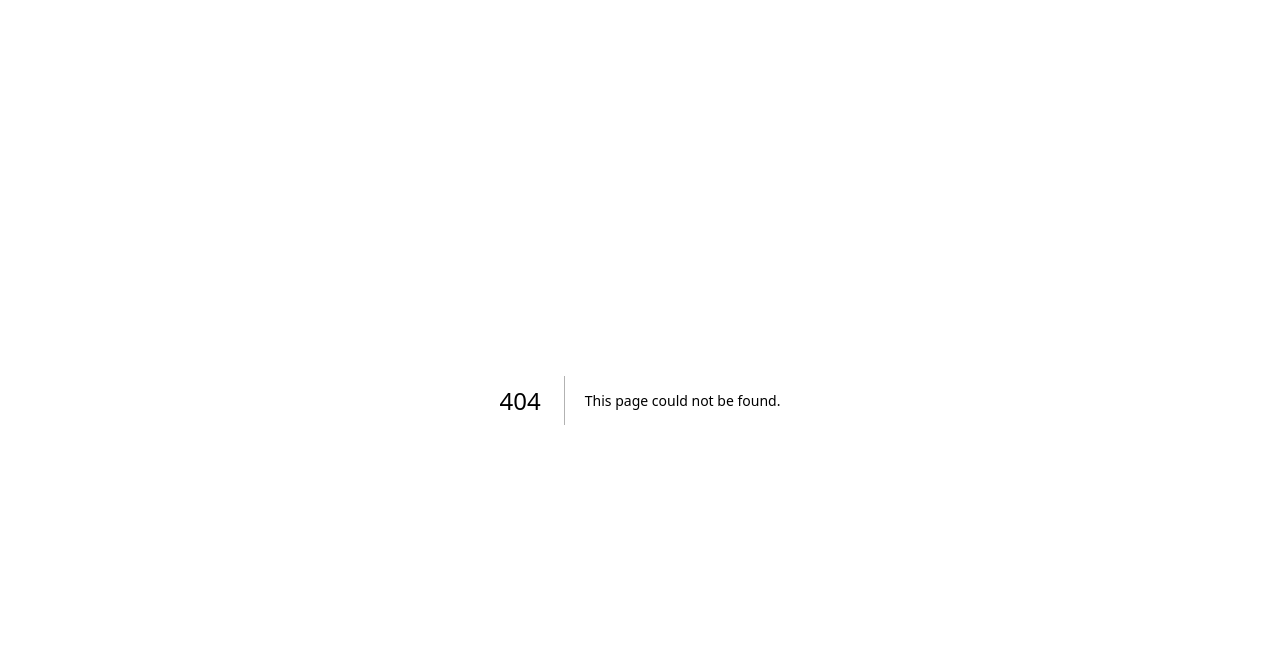
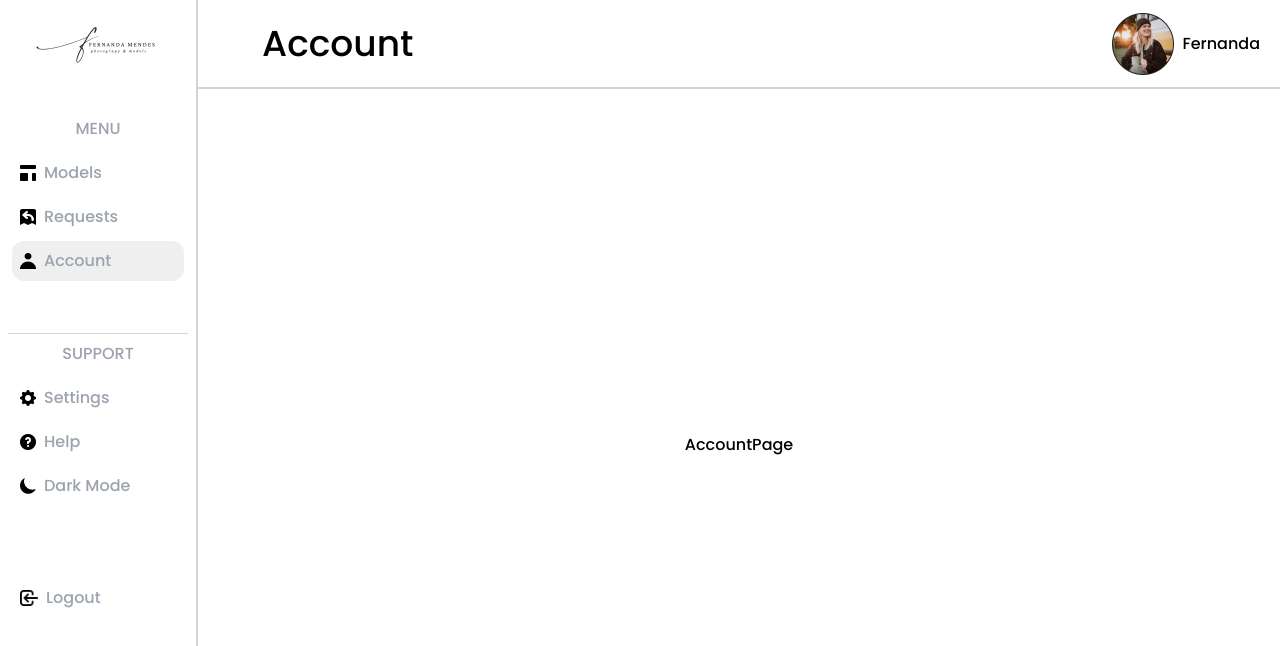
Before and after one commit to Models-App-Project/WebPageAdmin, a Next.js app: page /dashboard/account in a window 1280 px wide. Before the commit this address had no page. Shown: the top 646 px of the page. Built offline with nearby package versions, Linux system fonts and the light colour scheme.

Commit message:
feat(DashboardPages): Improving Dashboard Layout

```diff
--- a/src/app/auth/layout.tsx
+++ b/src/app/auth/layout.tsx
@@ -1,8 +1,7 @@
 "use client";
 
-import { setDark, setLight, toggleTheme } from "@/redux/theme";
+import { toggleTheme } from "@/redux/theme";
 import Image from "next/image";
-import { useEffect } from "react";
 import { useDispatch, useSelector } from "react-redux";
 
 const AuthLayout = ({
--- a/src/app/auth/login/page.tsx
+++ b/src/app/auth/login/page.tsx
@@ -4,7 +4,6 @@ import React, { useState } from "react";
 import Input from "../components/Input";
 import Link from "next/link";
 import Button from "../components/button";
-import { redirect } from "next/navigation";
 
 const Login = () => {
     const [email, setEmail] = useState("");
--- /dev/null
+++ b/src/app/dashboard/account/page.tsx
@@ -0,0 +1,5 @@
+const AccountPage = () => {
+    return <div>AccountPage</div>;
+};
+
+export default AccountPage;
--- a/src/app/dashboard/components/NavBar.tsx
+++ b/src/app/dashboard/components/NavBar.tsx
@@ -1,9 +1,24 @@
 import Image from "next/image";
+import { usePathname } from "next/navigation";
 
 const NavBar = () => {
+    const path = usePathname();
+
     return (
         <div className="w-full h-[100px] border-b-2 dark:border-[#747474] border-gray-300 flex items-center justify-between">
-            <div className="pl-16 text-4xl">Models</div>
+            <div className="pl-16 text-4xl">
+                {path == "/dashboard"
+                    ? "Models"
+                    : path == "/dashboard/requests"
+                    ? "Requests"
+                    : path == "/dashboard/settings"
+                    ? "Settings"
+                    : path == "/dashboard/help"
+                    ? "Help"
+                    : path == "/dashboard/account"
+                    ? "Account"
+                    : "Default"}
+            </div>
             <div className="pr-5 flex justify-center items-center">
                 <Image
                     src={"/ProfilePic.png"}
--- a/src/app/dashboard/components/SideBarItems.tsx
+++ b/src/app/dashboard/components/SideBarItems.tsx
@@ -1,5 +1,6 @@
 import Link from "next/link";
 import Image from "next/image";
+import { usePathname } from "next/navigation";
 
 const SideBarItems = ({
     items,
@@ -13,11 +14,18 @@ const SideBarItems = ({
     }[];
     theme: string;
 }) => {
+    const pathName = usePathname();
+
     return (
         <div className="pb-12">
             {items.map((v) => (
+                <Link key={v.href} className="" href={v.href}>
                     <div
-                    className="p-2 rounded-xl m-1 dark:bg-[#736F6F] dark:text-white flex justify-start items-center"
+                        className={`rounded-xl m-1 p-2  ${
+                            v.href == pathName
+                                ? "bg-[#efefef] dark:bg-[#736F6F] "
+                                : "bg-transparent"
+                        } hover:bg-[#efefef]  dark:hover:bg-[#736F6F]  dark:text-white flex justify-start items-center`}
                         key={v.href}
                     >
                         <Image
@@ -27,10 +35,10 @@ const SideBarItems = ({
                             width={16}
                             height={16}
                         />
-                    <Link className="pl-2" href={v.href}>
-                        {v.name}
+
+                        <span className="pl-2"> {v.name}</span>
+                    </div>
                 </Link>
-                </div>
             ))}
         </div>
     );
--- /dev/null
+++ b/src/app/dashboard/help/page.tsx
@@ -0,0 +1,5 @@
+const HelpPage = () => {
+    return <div>HelpPage</div>;
+};
+
+export default HelpPage;
--- a/src/app/dashboard/layout.tsx
+++ b/src/app/dashboard/layout.tsx
@@ -1,5 +1,5 @@
 "use client";
-import { useDispatch, useSelector } from "react-redux";
+import { useSelector } from "react-redux";
 import Image from "next/image";
 import SideBarItems from "./components/SideBarItems";
 import NavBar from "./components/NavBar";
@@ -21,19 +21,19 @@ const DashboardLayout = ({
     const menuItems = [
         {
             name: "Models",
-            href: "dashboard/models",
+            href: "/dashboard",
             lightIcon: "/lightModelsIcon.png",
             darkIcon: "/darkModelsIcon.png",
         },
         {
             name: "Requests",
-            href: "dashboard/requests",
+            href: "/dashboard/requests",
             lightIcon: "/lightRequestIcon.png",
             darkIcon: "/darkRequestIcon.png",
         },
         {
             name: "Account",
-            href: "dashboard/account",
+            href: "/dashboard/account",
             lightIcon: "/lightProfileIcon.png",
             darkIcon: "/darkProfileIcon.png",
         },
@@ -41,19 +41,19 @@ const DashboardLayout = ({
     const supportItems = [
         {
             name: "Settings",
-            href: "dashboard/settings",
+            href: "/dashboard/settings",
             lightIcon: "/lightSettingsIcon.png",
             darkIcon: "/darkSettingsIcon.png",
         },
         {
             name: "Help",
-            href: "dashboard/help",
+            href: "/dashboard/help",
             lightIcon: "/lightHelpIcon.png",
             darkIcon: "/darkHelpIcon.png",
         },
         {
             name: "Dark Mode",
-            href: "/#",
+            href: "",
             lightIcon: "/lightThemeIcon.png",
             darkIcon: "/darkThemeIcon.png",
         },
@@ -91,7 +91,23 @@ const DashboardLayout = ({
                         SUPPORT
                     </div>
                     <SideBarItems items={supportItems} theme={theme} />
+                    <Link href={"/#"}>
+                        <div className="flex items-center justify-start p-2 m-1 pt-6">
+                            <Image
+                                src={
+                                    theme == "dark"
+                                        ? "/darkLogout.png"
+                                        : "/lightLogout.png"
+                                }
+                                width={18}
+                                height={16}
+                                alt="LogoutIcon"
+                            />
+                            <span className="pl-2">Logout</span>
+                        </div>
+                    </Link>
                 </div>
+
                 <div>
                     <Link href={"/auth/login"} />
                 </div>
--- a/src/app/dashboard/page.tsx
+++ b/src/app/dashboard/page.tsx
@@ -1,5 +1,5 @@
-const HomePage = () => {
-    return <div>HomePge</div>;
+const ModelsPage = () => {
+    return <div>ModelsPage</div>;
 };
 
-export default HomePage;
+export default ModelsPage;
--- /dev/null
+++ b/src/app/dashboard/requests/page.tsx
@@ -0,0 +1,5 @@
+const RequestsPage = () => {
+    return <div>RequestsPage</div>;
+};
+
+export default RequestsPage;
--- /dev/null
+++ b/src/app/dashboard/settings/page.tsx
@@ -0,0 +1,5 @@
+const SettingsPage = () => {
+    return <div>SettingsPage</div>;
+};
+
+export default SettingsPage;
```
Also changed, not shown: public/darkLogout.png (added), public/lightLogout.png (added). Lines whose indentation alone changed are shown as unchanged.
